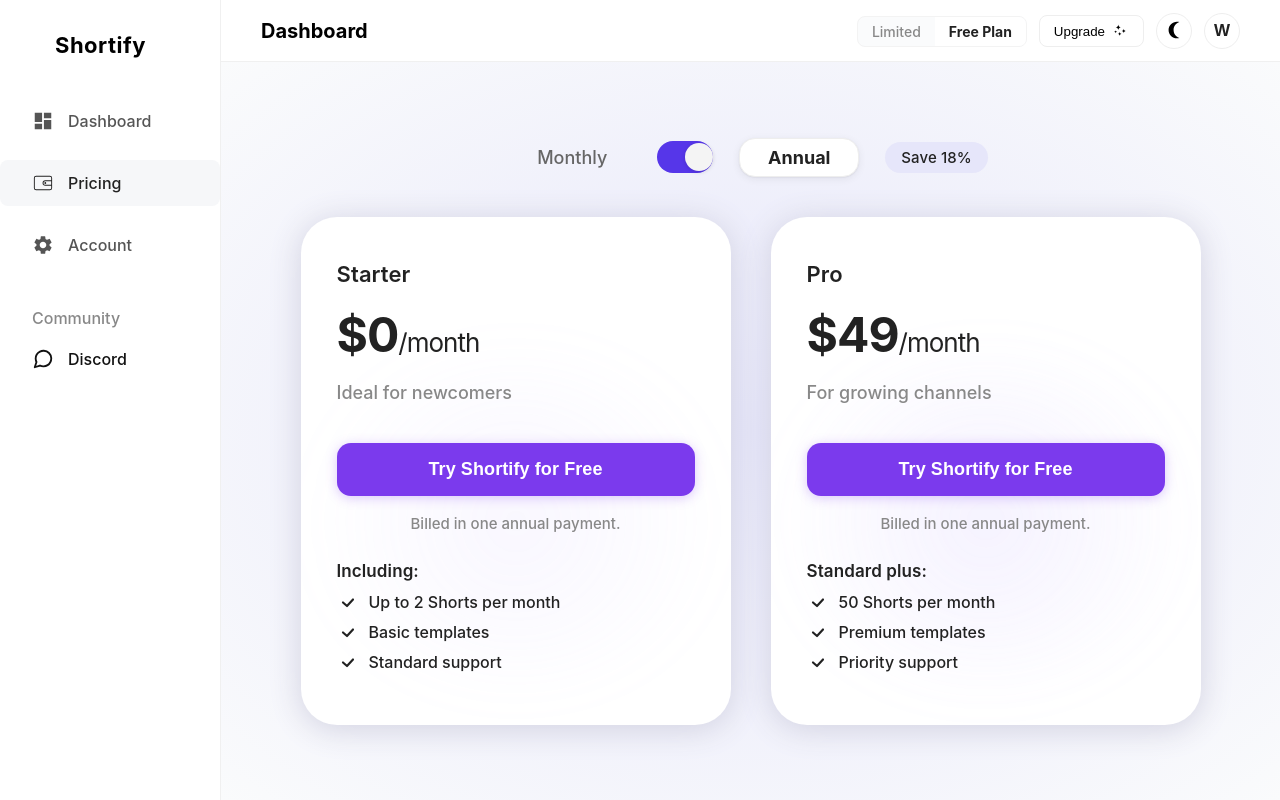
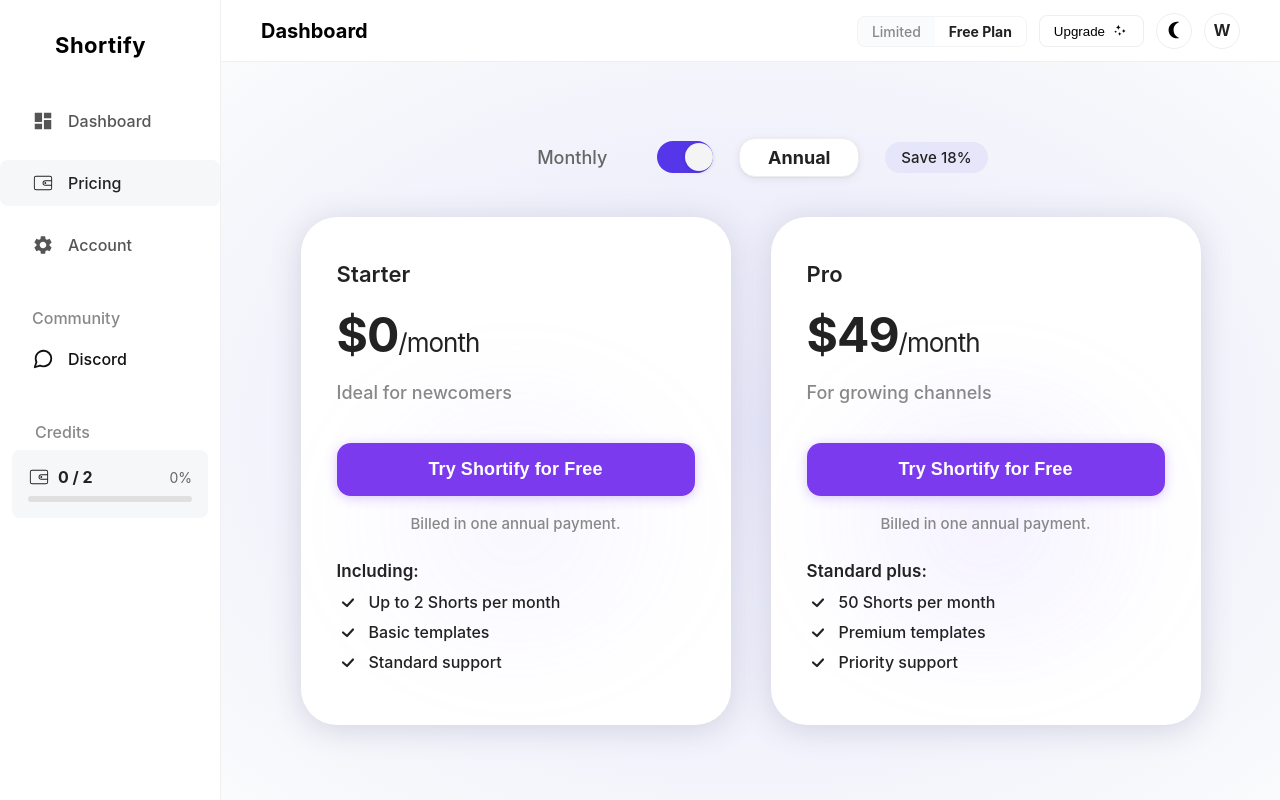
Before and after one commit to WaqarTabish2807/Shortify, a React (Create React App) app in the folder client/: page /pricing in a window 1280 px wide. Built offline with nearby package versions, Linux system fonts and the light colour scheme.

Commit message:
added credits

```diff
--- a/client/src/components/Navbar.jsx
+++ b/client/src/components/Navbar.jsx
@@ -45,7 +45,9 @@
           <div style={{ padding: '6px 14px', color: isDarkMode ? '#888' : '#888' }}>Limited</div>
           <div style={{ padding: '6px 14px', background: isDarkMode ? '#333' : '#fff', color: isDarkMode ? '#fff' : '#222', fontWeight: 700 }}>Free Plan</div>
         </div>
-        <button style={{ display: 'flex', alignItems: 'center', gap: 6, background: isDarkMode ? '#2a2a2a' : '#fff', border: `1px solid ${isDarkMode ? '#333' : '#eee'}`, borderRadius: 8, padding: '6px 14px', fontWeight: 500, cursor: 'pointer', color: isDarkMode ? '#fff' : '#000', transition: 'all 0.3s ease' }}>
+        <button
+          onClick={() => navigate('/pricing')}
+          style={{ display: 'flex', alignItems: 'center', gap: 6, background: isDarkMode ? '#2a2a2a' : '#fff', border: `1px solid ${isDarkMode ? '#333' : '#eee'}`, borderRadius: 8, padding: '6px 14px', fontWeight: 500, cursor: 'pointer', color: isDarkMode ? '#fff' : '#000', transition: 'all 0.3s ease' }}>
           Upgrade <WiStars size={18} />
         </button>
         <div style={{ position: 'relative', display: 'inline-block' }}>
--- a/client/src/components/Sidebar.jsx
+++ b/client/src/components/Sidebar.jsx
@@ -2,8 +2,14 @@
 import { MdDashboard, MdSettings } from "react-icons/md";
 import { CiWallet } from "react-icons/ci";
 import { FiMessageCircle } from "react-icons/fi";
+import { useAuth } from "../context/AuthContext";
 
-const Sidebar = ({ isMobile, isDarkMode, activePage }) => (
+const Sidebar = ({ isMobile, isDarkMode, activePage }) => {
+  const { credits } = useAuth();
+  const maxCredits = 2; // Maximum credits a user can have
+  const creditPercentage = (credits / maxCredits) * 100;
+
+  return (
     <div style={{
       width: isMobile ? '100%' : 220,
       background: isDarkMode ? '#1a1a1a' : '#fff',
@@ -63,7 +69,69 @@
           <FiMessageCircle size={22} style={{ minWidth: 22, display: 'flex', alignItems: 'center' }} /> Discord
         </a>
       </div>
+      {/* Credits Display */}
+      <div style={{
+        marginTop: isMobile ? 0 : 40,
+        width: '100%',
+        padding: isMobile ? '0 8px' : '0 12px',
+        boxSizing: 'border-box'
+      }}>
+        <div style={{ color: isDarkMode ? '#aaa' : '#888', fontWeight: 500, fontSize: 16, margin: isMobile ? '0 0 8px 16px' : '0 0 8px 23px' }}>Credits</div>
+        <div style={{
+          background: isDarkMode ? '#2a2a2a' : '#f6f7f9',
+          borderRadius: 8,
+          padding: '16px',
+          display: 'flex',
+          flexDirection: 'column',
+          gap: 8,
+          width: '100%',
+          boxSizing: 'border-box'
+        }}>
+          <div style={{
+            display: 'flex',
+            alignItems: 'center',
+            justifyContent: 'space-between'
+          }}>
+            <div style={{
+              display: 'flex',
+              alignItems: 'center',
+              gap: 8
+            }}>
+              <CiWallet size={22} style={{ color: isDarkMode ? '#fff' : '#222' }} />
+              <span style={{
+                color: isDarkMode ? '#fff' : '#222',
+                fontWeight: 700,
+                fontSize: 16
+              }}>
+                {credits} / {maxCredits}
+              </span>
+            </div>
+            <span style={{
+              color: isDarkMode ? '#aaa' : '#666',
+              fontSize: 14
+            }}>
+              {creditPercentage}%
+            </span>
+          </div>
+          <div style={{
+            width: '100%',
+            height: 6,
+            background: isDarkMode ? '#333' : '#e0e0e0',
+            borderRadius: 3,
+            overflow: 'hidden'
+          }}>
+            <div style={{
+              width: `${creditPercentage}%`,
+              height: '100%',
+              background: credits > 0 ? '#4CAF50' : '#f44336',
+              borderRadius: 3,
+              transition: 'width 0.3s ease'
+            }} />
+          </div>
+        </div>
+      </div>
     </div>
   );
+};
 
 export default Sidebar;
--- a/client/src/context/AuthContext.jsx
+++ b/client/src/context/AuthContext.jsx
@@ -6,19 +6,51 @@
 
 export const AuthProvider = ({ children }) => {
   const [user, setUser] = useState(null);
+  const [credits, setCredits] = useState(0);
   const [loading, setLoading] = useState(true);
   const navigate = useNavigate();
+
+  const initializeUserCredits = async (userId) => {
+    try {
+      // Check if user already has credits
+      const { data: existingUser } = await supabase
+        .from('users')
+        .select('credits')
+        .eq('id', userId)
+        .single();
+
+      if (!existingUser) {
+        // New user - give 2 free credits
+        await supabase
+          .from('users')
+          .insert([{ id: userId, credits: 2 }]);
+        setCredits(2);
+      } else {
+        setCredits(existingUser.credits);
+      }
+    } catch (error) {
+      console.error('Error initializing user credits:', error);
+    }
+  };
 
   useEffect(() => {
     // Get initial session
     supabase.auth.getSession().then(({ data: { session } }) => {
       setUser(session?.user ?? null);
+      if (session?.user) {
+        initializeUserCredits(session.user.id);
+      }
       setLoading(false);
     });
 
     // Listen for auth changes
     const { data: { subscription } } = supabase.auth.onAuthStateChange(async (event, session) => {
       setUser(session?.user ?? null);
+      if (session?.user) {
+        initializeUserCredits(session.user.id);
+      } else {
+        setCredits(0);
+      }
       setLoading(false);
 
       if (event === 'SIGNED_OUT') {
@@ -38,6 +70,7 @@
     try {
       await supabase.auth.signOut();
       setUser(null);
+      setCredits(0);
       // Clear any stored data
       localStorage.removeItem('supabase.auth.token');
       // Force navigation to auth page
@@ -49,6 +82,7 @@
 
   const value = {
     user,
+    credits,
     loading,
     signOut
   };
```
Lines whose indentation alone changed are shown as unchanged.
